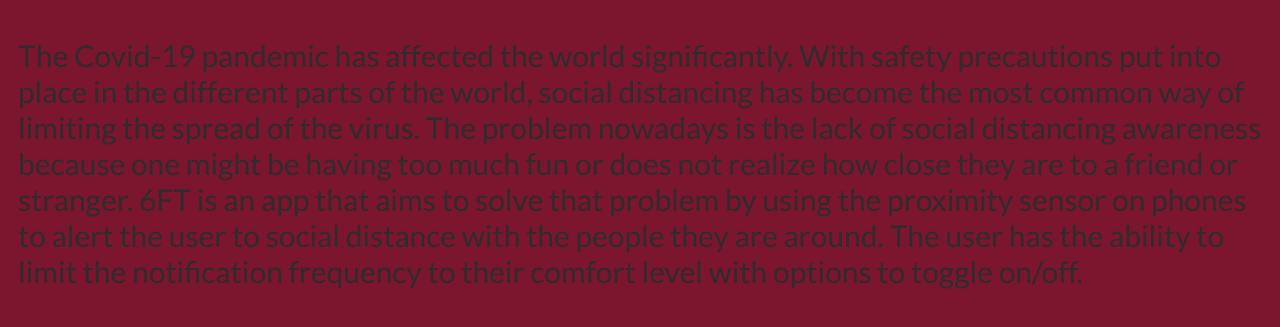
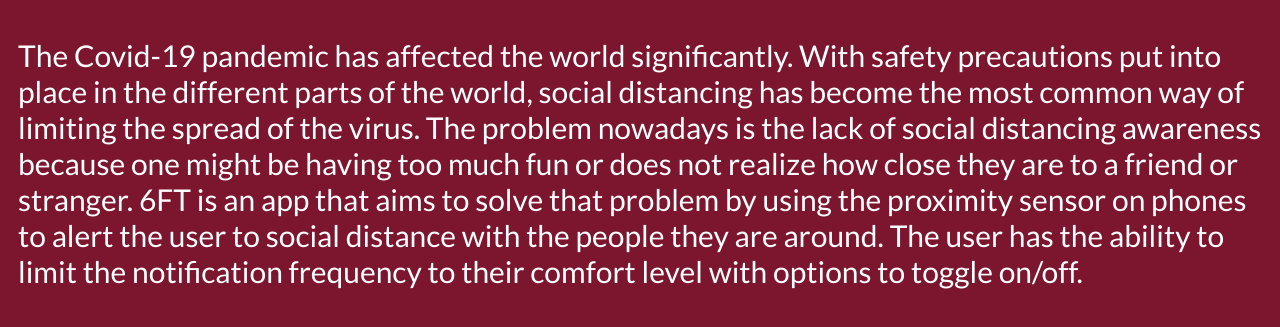
Before and after one commit to jpanopio98/PanopioART175Website1, a plain HTML site: page about.html in a window 1280 px wide. Shown: the part 175-502 px from the top of the page. Drawn offline with nearby package versions, Linux system fonts and the light colour scheme.

Commit message:
ver1.3.2
-changed font color for contrast with background

```diff
--- a/CSS/style.css
+++ b/CSS/style.css
@@ -72,7 +72,7 @@
 
 .info{
 	font-family: 'Lato', sans-serif;
-	color: #302C2D;
+	color: white;
 	margin-left: 10px;
 	margin-right: 10px;
 	font-size: 30px;
```
